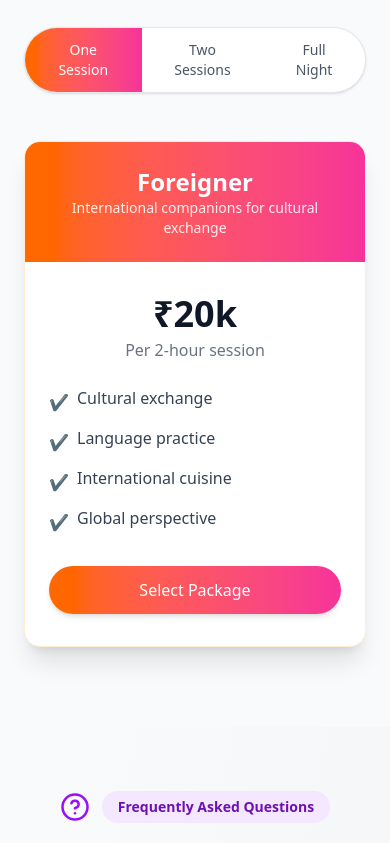
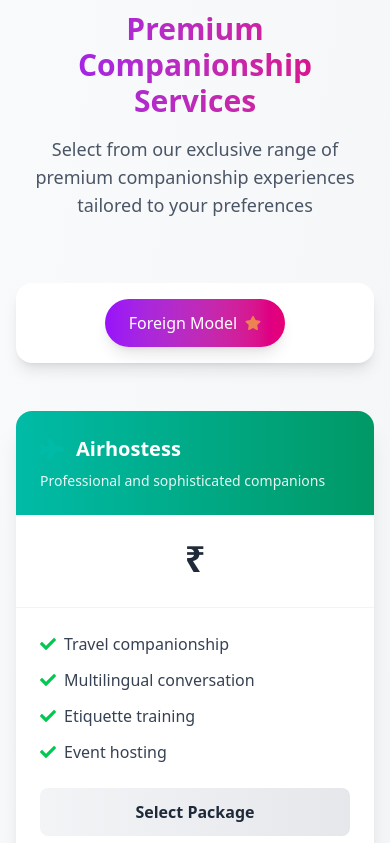
Before and after one commit to Prakash84/delhiggwebsite, a Next.js app: page /Category/Foreignmodel in a window 390 px wide. Shown: the part 5380-6223 px from the top of the page. Built offline with nearby package versions, Linux system fonts and the light colour scheme.

Commit message:
Updated something

```diff
--- a/src/app/Category/Foreignmodel/page.js
+++ b/src/app/Category/Foreignmodel/page.js
@@ -89,46 +89,50 @@ export default function Foreignmodel() {
       : staffMembers.filter(member => member.category === activeCategory);
       {/* End Staff Showcase */}
       {/* pricing */}
-            const [plan, setPlan] = useState('one')
+          const [selectedDuration, setSelectedDuration] = useState('Foreignmodel'); // 'session', 'two', 'night'
 
-  const packages = {
-    one: {
-      price: '₹20k',
-      title: 'One Session',
-      desc: 'Per 2-hour session',
-      features: [
-        'Cultural exchange',
-        'Language practice',
-        'International cuisine',
-        'Global perspective'
-      ]
+        const pricingPlans = [
+
+          {
+            id: 'Foreignmodel',
+            title: 'Airhostess',
+            icon: <FaPlane className="text-teal-500" />,
+            description: 'Professional and sophisticated companions',
+            color: 'from-teal-500 to-emerald-600',
+            pricing: {
+              session: '15k',
+              two: '30k',
+              night: '45k'
             },
-    two: {
-      price: '₹40k',
-      title: 'Two Sessions',
-      desc: 'Per 4-hour session',
-      features: [
-        'Extended cultural exchange',
-        'Deeper language practice',
-        'Fine dining & travel experience',
-        'Personalized itinerary'
-      ]
+            features: ['Travel companionship', 'Multilingual conversation', 'Etiquette training', 'Event hosting']
           },
-    night: {
-      price: '₹60k',
-      title: 'Full Night',
-      desc: 'Overnight companionship',
-      features: [
-        'Full night companionship',
-        'VIP event hosting',
-        'Luxury travel support',
-        'Discretion guaranteed'
-      ]
+          {
+            id: 'Foreignmodel',
+            title: 'Foreigner',
+            icon: <FaGlobeAsia className="text-amber-500" />,
+            description: 'International companions for cultural exchange',
+            color: 'from-amber-500 to-orange-500',
+            pricing: {
+              session: '20k',
+              two: '40k',
+              night: '60k'
+            },
+            features: ['Cultural exchange', 'Language practice', 'International cuisine', 'Global perspective']
+          },
+          {
+            id: 'Foreignmodel',
+            title: 'Celebrity',
+            icon: <FaCrown className="text-purple-500" />,
+            description: 'Exclusive high-profile companions',
+            color: 'from-purple-600 to-fuchsia-600',
+            pricing: {
+              session: '30k',
+              two: '60k',
+              night: '90k'
+            },
+            features: ['VIP events', 'Red carpet appearances', 'Personalized experiences', 'Discretion guaranteed']
           }
-  }
-
-  const current = packages[plan]
-
+        ];
           {/* end pricing */}
           // FAQ Section
               const [activeCategory1, setActiveCategory1] = useState('all');
@@ -642,58 +646,149 @@ export default function Foreignmodel() {
             </div>
             {/* End Staff Showcase */}
             {/* pricing */}
-                <section className="py-20 bg-gray-50">
-      <div className="max-w-5xl mx-auto px-6 text-center">
-        {/* Toggle */}
-        <div className="inline-flex rounded-full border border-gray-200 bg-white shadow-sm overflow-hidden mb-12">
-          <button
-            onClick={() => setPlan('one')}
-            className={`px-6 py-3 text-sm font-medium ${plan === 'one' ? 'bg-gradient-to-r from-orange-500 to-pink-500 text-white' : 'text-gray-600'}`}
+                 <div className="min-h-screen bg-gradient-to-br from-gray-50 to-gray-100 py-16 px-4 sm:px-6 lg:px-8">
+                  <div className="max-w-7xl mx-auto">
+                    <div className="text-center mb-16">
+                      <motion.h2
+                        initial={{ opacity: 0, y: -20 }}
+                        animate={{ opacity: 1, y: 0 }}
+                        className="text-3xl md:text-4xl lg:text-5xl font-bold bg-gradient-to-r from-purple-600 to-pink-600 bg-clip-text text-transparent mb-4"
                       >
-            One Session
-          </button>
-          <button
-            onClick={() => setPlan('two')}
-            className={`px-6 py-3 text-sm font-medium ${plan === 'two' ? 'bg-gradient-to-r from-orange-500 to-pink-500 text-white' : 'text-gray-600'}`}
-          >
-            Two Sessions
-          </button>
-          <button
-            onClick={() => setPlan('night')}
-            className={`px-6 py-3 text-sm font-medium ${plan === 'night' ? 'bg-gradient-to-r from-orange-500 to-pink-500 text-white' : 'text-gray-600'}`}
-          >
-            Full Night
-          </button>
+                        Premium Companionship Services
+                      </motion.h2>
+                      <p className="text-lg text-gray-600 max-w-2xl mx-auto">
+                        Select from our exclusive range of premium companionship experiences tailored to your preferences
+                      </p>
                     </div>
 
-        {/* Pricing Card */}
-        <div className="max-w-md mx-auto bg-white rounded-2xl shadow-xl overflow-hidden border border-orange-100">
-          <div className="bg-gradient-to-r from-orange-500 to-pink-500 text-white py-6 px-6">
-            <h3 className="text-2xl font-bold">Foreigner</h3>
-            <p className="text-sm opacity-90">International companions for cultural exchange</p>
+                    {/* Duration Selector */}
+                    <motion.div
+                      className="flex flex-wrap justify-center gap-4 mb-12 p-4 bg-white rounded-2xl shadow-lg max-w-2xl mx-auto"
+                      initial={{ opacity: 0 }}
+                      animate={{ opacity: 1 }}
+                      transition={{ delay: 0.2 }}
+                    >
+                      {[
+                        { id: 'Foreignmodel', label: 'Foreign Model' },
+                        // { id: 'two', label: 'Two Sessions' },
+                        // { id: 'night', label: 'Full Night' }
+                      ].map((option) => (
+                        <button
+                          key={option.id}
+                          onClick={() => setSelectedDuration(option.id)}
+                          className={`px-6 py-3 rounded-full font-medium transition-all duration-300 flex items-center ${
+                            selectedDuration === option.id
+                              ? 'bg-gradient-to-r from-purple-600 to-pink-600 text-white shadow-lg'
+                              : 'bg-gray-100 text-gray-700 hover:bg-gray-200'
+                          }`}
+                        >
+                          {option.label}
+                          {selectedDuration === option.id && (
+                            <FaStar className="ml-2 text-yellow-300 animate-pulse" />
+                          )}
+                        </button>
+                      ))}
+                    </motion.div>
+
+                    {/* Pricing Cards */}
+                    <div className="grid grid-cols-1 md:grid-cols-2 lg:grid-cols-3 xl:grid-cols-5 gap-8">
+                      {pricingPlans.map((plan, index) => (
+                        <motion.div
+                          key={plan.id}
+                          initial={{ opacity: 0, y: 30 }}
+                          animate={{ opacity: 1, y: 0 }}
+                          transition={{ delay: index * 0.1 + 0.3 }}
+                          className={`bg-white rounded-2xl overflow-hidden shadow-xl hover:shadow-2xl transition-shadow duration-300 group ${
+                            plan.id === 'celebrity' ? 'ring-2 ring-purple-500 ring-offset-4' : ''
+                          }`}
+                        >
+                          {/* Card Header */}
+                          <div className={`bg-gradient-to-r ${plan.color} p-6 text-white`}>
+                            <div className="flex items-center justify-between">
+                              <div className="flex items-center">
+                                <div className="text-2xl mr-3">{plan.icon}</div>
+                                <h3 className="text-xl font-bold">{plan.title}</h3>
+                              </div>
+                              {plan.id === 'celebrity' && (
+                                <div className="bg-yellow-400 text-yellow-900 px-2 py-1 rounded-full text-xs font-bold flex items-center">
+                                  <FaStar className="mr-1" /> Premium
+                                </div>
+                              )}
+                            </div>
+                            <p className="mt-2 text-sm opacity-90">{plan.description}</p>
                           </div>
 
-          <div className="px-6 py-8">
-            <div className="text-4xl font-extrabold text-gray-900">{current.price}</div>
-            <p className="text-gray-500 mt-1">{current.desc}</p>
+                          {/* Pricing */}
+                          <div className="p-6 border-b border-gray-100">
+                            <div className="text-center">
+                              <div className="text-4xl font-bold text-gray-800 group-hover:text-purple-700 transition-colors">
+                                ₹{plan.pricing[selectedDuration]}
+                              </div>
+                              <div className="text-gray-500 mt-1">
+                                {selectedDuration === 'session' && 'Per 2-hour session'}
+                                {selectedDuration === 'two' && 'For two sessions'}
+                                {selectedDuration === 'night' && 'Full night experience'}
+                              </div>
+                            </div>
+                          </div>
 
-            <ul className="mt-6 space-y-3 text-gray-700 text-left">
-              {current.features.map((f, i) => (
-                <li key={i} className="flex items-start gap-2">
-                  <span className="text-green-500 mt-1">✔</span>
-                  <span>{f}</span>
+                          {/* Features */}
+                          <div className="p-6">
+                            <ul className="space-y-3">
+                              {plan.features.map((feature, i) => (
+                                <li key={i} className="flex items-start">
+                                  <FaCheck className="text-green-500 mt-1 mr-2 flex-shrink-0" />
+                                  <span className="text-gray-700">{feature}</span>
                                 </li>
                               ))}
                             </ul>
 
-            <button className="mt-8 w-full bg-gradient-to-r from-orange-500 to-pink-500 text-white py-3 rounded-full font-medium shadow-md hover:scale-[1.01] transition">
+                            <button className={`mt-6 w-full py-3 rounded-lg font-semibold transition-all duration-300 ${
+                              plan.id === 'celebrity'
+                                ? 'bg-gradient-to-r from-purple-700 to-pink-700 text-white hover:from-purple-800 hover:to-pink-800'
+                                : 'bg-gradient-to-r from-gray-100 to-gray-200 text-gray-800 hover:from-gray-200 hover:to-gray-300'
+                            }`}>
                               Select Package
                             </button>
                           </div>
+                        </motion.div>
+                      ))}
+                    </div>
+
+                    {/* Additional Info */}
+                    <motion.div
+                      className="mt-16 bg-gradient-to-r from-gray-800 to-gray-900 rounded-2xl p-8 text-white shadow-2xl"
+                      initial={{ opacity: 0, y: 20 }}
+                      animate={{ opacity: 1, y: 0 }}
+                      transition={{ delay: 0.5 }}
+                    >
+                      <div className="max-w-4xl mx-auto">
+                        <div className="flex flex-col md:flex-row items-center justify-between gap-8">
+                          <div>
+                            <h3 className="text-2xl font-bold mb-4">Premium Experience Guarantee</h3>
+                            <ul className="space-y-2 text-gray-300">
+                              <li className="flex items-center"><FaCheck className="text-green-400 mr-2" /> Discreet and professional service</li>
+                              <li className="flex items-center"><FaCheck className="text-green-400 mr-2" /> Verified and background-checked companions</li>
+                              <li className="flex items-center"><FaCheck className="text-green-400 mr-2" /> Flexible scheduling options</li>
+                              <li className="flex items-center"><FaCheck className="text-green-400 mr-2" /> Custom experiences available upon request</li>
+                            </ul>
+                          </div>
+                          <div className="bg-gray-700/50 rounded-xl p-6 min-w-[300px]">
+                            <h4 className="font-bold text-lg mb-3">Why choose us?</h4>
+                            <div className="flex items-center mb-4">
+                              <div className="text-4xl font-bold bg-gradient-to-r from-amber-400 to-yellow-300 bg-clip-text text-transparent">98%</div>
+                              <div className="ml-3 text-gray-300">Client Satisfaction Rate</div>
+                            </div>
+                            <div className="flex items-center">
+                              <div className="text-4xl font-bold bg-gradient-to-r from-emerald-400 to-teal-300 bg-clip-text text-transparent">24/7</div>
+                              <div className="ml-3 text-gray-300">Support Availability</div>
                             </div>
                           </div>
-    </section>
-
+                        </div>
+                      </div>
+                    </motion.div>
+                  </div>
+                </div>
                 {/* end pricing */}
 
                 {/* FAQ Section */}
--- a/src/app/components/Navbar.js
+++ b/src/app/components/Navbar.js
@@ -21,12 +21,14 @@ export default function Navbar() {
   }, []);
 
   const Services = [
-    { name: "Foreign Model", href: "/Category/Foreignmodel" },
+    { name: "Foreigner Staff", href: "/Category/Foreignmodel" },
     { name: "Air Hostess", href: "/Category/airhostess" },
-    { name: "Independent Indian Profile", href: "/Category/independentindianprofile" },
+    { name: "Independent Profile", href: "/Category/independentindianprofile" },
     { name: "Russian Model", href: "/Category/russianmodel" },
     { name: "Celebrity Profile", href: "/Category/celebrityprofile" },
     { name: "Spa Staff", href: "/Category/spastaff" },
+    { name: "COllege Girl", href: "/Category/spastaff" },
+
   ];
 
   return (
```
Also changed, not shown: src/app/Category/page.js (+225 -224 lines). Lines whose indentation alone changed are shown as unchanged.
